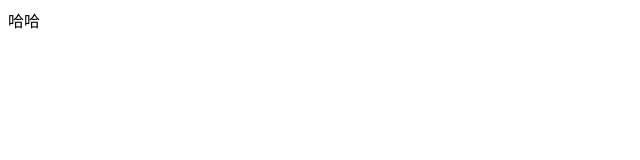
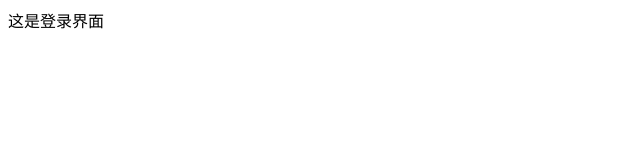
Before and after one commit to ShibaInuOfMars/management_system_react, a React (Create React App) app: page /login in a window 1280 px wide. Shown: the top 160 px of the page, without its empty margins (0-640 px from the left). Built offline with nearby package versions, Linux system fonts and the light colour scheme.

Commit message:
基本路由的跳转实现

```diff
--- a/package.json
+++ b/package.json
@@ -5,6 +5,7 @@
   "dependencies": {
     "react": "^16.9.0",
     "react-dom": "^16.9.0",
+    "react-router-dom": "^5.0.1",
     "react-scripts": "3.1.2"
   },
   "scripts": {
--- a/src/App.js
+++ b/src/App.js
@@ -1,11 +1,20 @@
 import React, {Component} from 'react';
+import {BrowserRouter as Router, Route, Switch} from 'react-router-dom';
+
+// 相关页面
+import Admin from './pages/admin/admin';
+import Login from './pages/login/login';
 
 export default class App extends Component{
     render() {
         return (
-          <div>
-              哈哈
-          </div>
+          <Router>
+              <Switch>
+                  <Route path="/login" component={Login} />
+                  {/* 根路径要放到最后 */}
+                  <Route path="/" component={Admin} />
+              </Switch>
+          </Router>
         );
     }
 }
--- /dev/null
+++ b/src/pages/admin/admin.js
@@ -0,0 +1,11 @@
+import React, {Component} from 'react';
+
+export default class Admin extends Component{
+    render() {
+        return (
+            <div>
+                这是主界面
+            </div>
+        );
+    }
+}
--- /dev/null
+++ b/src/pages/login/login.js
@@ -0,0 +1,11 @@
+import React, {Component} from 'react';
+
+export default class Login extends Component{
+    render() {
+        return (
+            <div>
+                这是登录界面
+            </div>
+        );
+    }
+}
```
